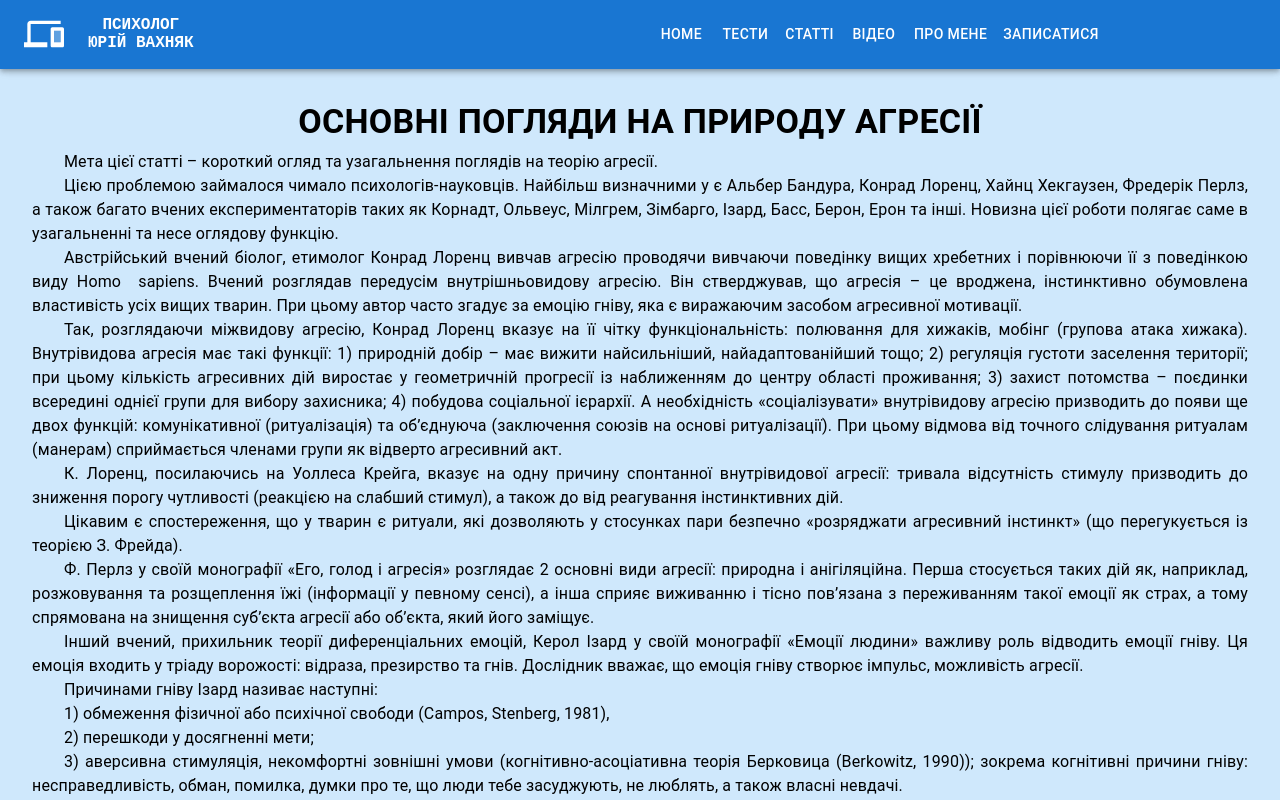
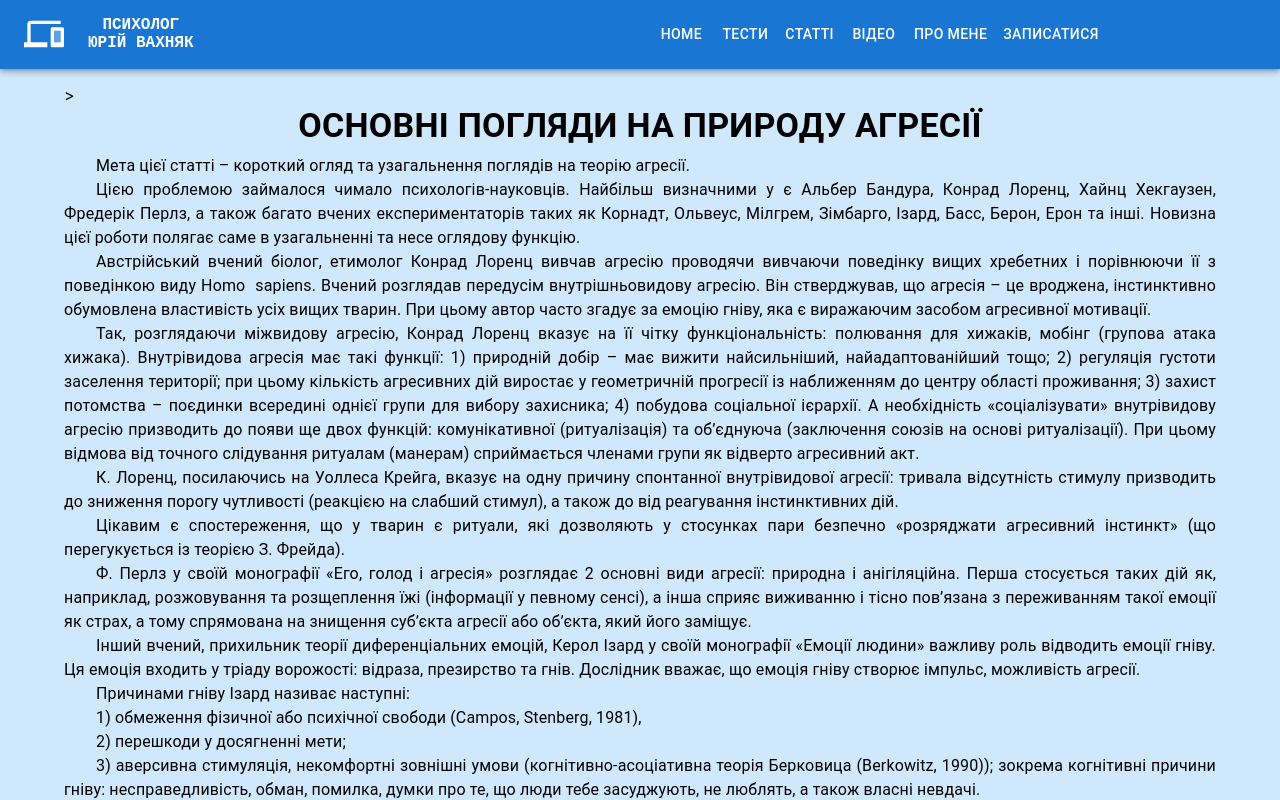
Before and after one commit to YurieVakhnyak/my-lending, a React (Create React App) app: page /articles/0 in a window 1280 px wide. Shown: the top 800 px of the page. Built offline with nearby package versions, Linux system fonts and the light colour scheme.

Commit message:
Update AppointmentButton

```diff
--- a/src/components/AppointmentButton.js
+++ b/src/components/AppointmentButton.js
@@ -7,7 +7,7 @@ export default function AppointmentButton() {
   return (
     <Box
       sx={{
-        bgcolor: "#afe8fc",
+        bgcolor: "#cfe8fc",
         mt: "auto",
         display: "flex",
         justifyContent: "center",
--- a/src/pages/About.js
+++ b/src/pages/About.js
@@ -39,11 +39,10 @@ function About() {
             justifyContent: "center",
             alignItems: "center",
             flexWrap: "wrap",
+            flexGrow: 1,
           }}
         >
           <Box
-            // my={4}
-            // display="flex"
             justifyContent="center"
             gap={4}
             sx={{
@@ -75,12 +74,11 @@ function About() {
             title="Yurie Vakhnyak's Photo"
           />
         </Box>
-        <Box p={2}>
+        <Box p={2} sx={{ mt: "auto" }}>
           <EducationDocs />
         </Box>
-        <Box></Box>
       </Box>
-      <AppointmentButton />
+      <AppointmentButton sx={{ mt: "auto" }} />
       <Footer />
     </Container>
   );
--- a/src/pages/ArticlePage.js
+++ b/src/pages/ArticlePage.js
@@ -2,7 +2,6 @@ import React from "react";
 import { useParams } from "react-router-dom";
 import { articleData } from "../data/ArticleData"; // імпорт даних статей
 import Container from "@mui/material/Container";
-import Box from "@mui/material/Box";
 import Typography from "@mui/material/Typography";
 import Header from "../components/Header";
 import Footer from "../components/Footer";
@@ -51,11 +50,8 @@ function ArticlePage() {
       }}
     >
       <Header />
-      <Box
-        sx={{
-          p: 4,
-        }}
-      >
+      <Container sx={{ p: 2, textAlign: "justify" }}>
+        >
         <Typography
           variant="h4"
           sx={{
@@ -87,7 +83,7 @@ function ArticlePage() {
           dangerouslySetInnerHTML={{ __html: article.text }}
         />
         ;
-      </Box>
+      </Container>
 
       <Footer />
     </Container>
```
Also changed, not shown: src/pages/Articles.js (+0 -9 lines), src/pages/Home.js (+1 -45 lines).
